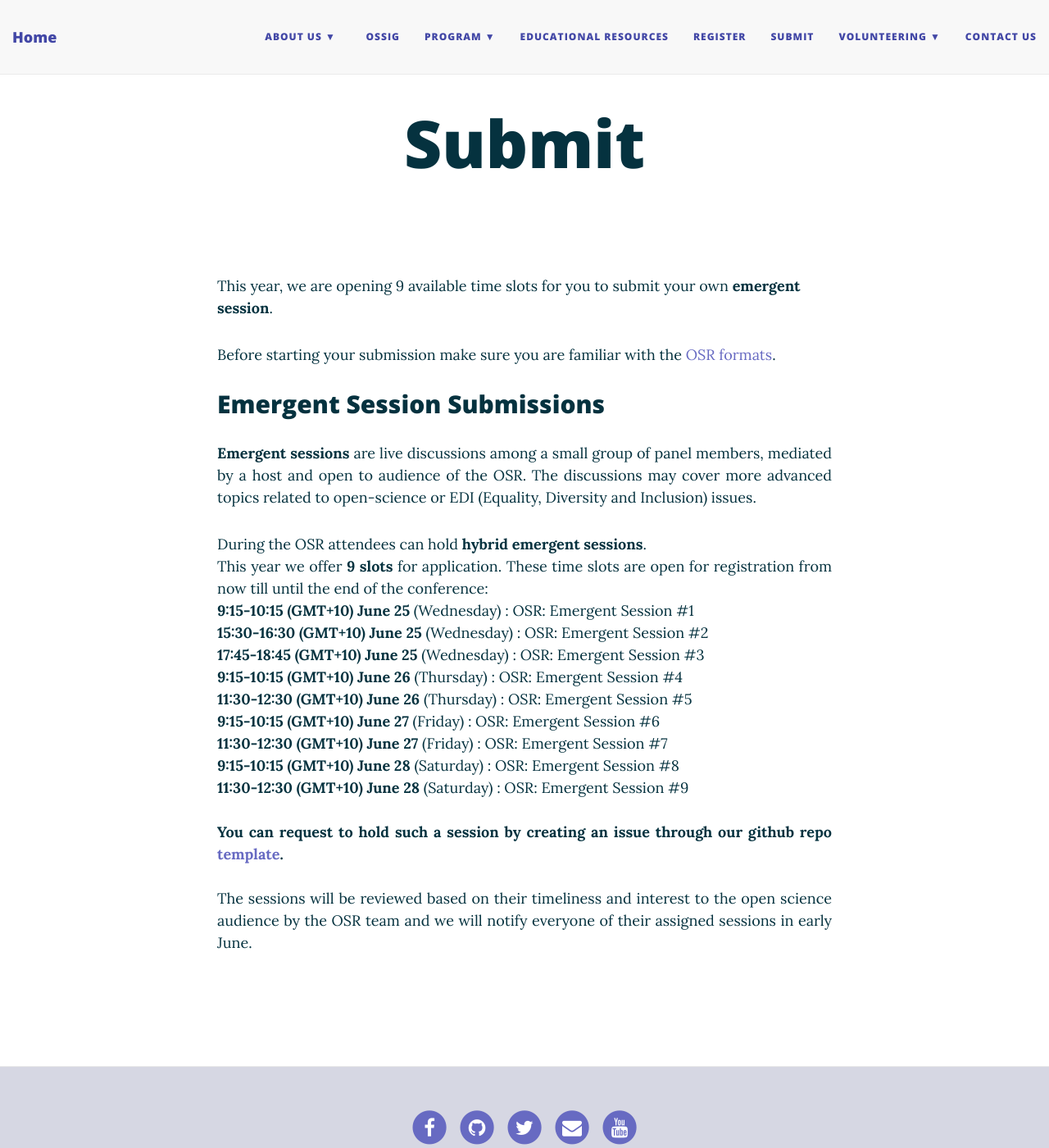
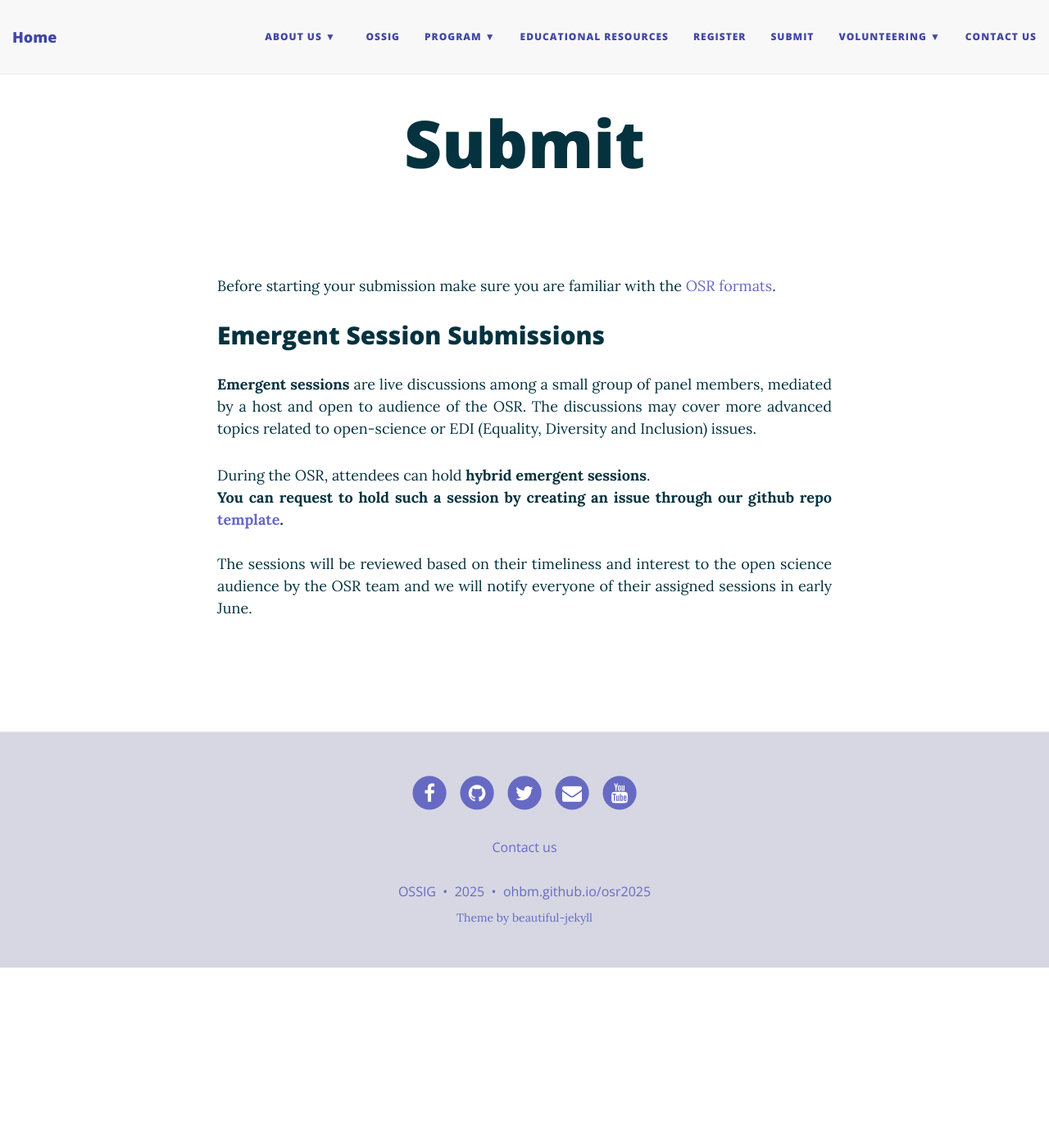
Before and after one commit to ohbm/osr2025, a Jekyll site: the page built from submit.md, in a window 1280 px wide and 1400 px high. Shown: the whole window at 82% size. Built offline with Jekyll 4.4.1, drawn with Linux system fonts in a browser that asks for light colours; nearby versions of some CDN libraries.

Commit message:
Remove emergent sessions info for now

```diff
--- a/submit.md
+++ b/submit.md
@@ -9,7 +9,7 @@
 {::options parse_block_html="false" /}
 {::options parse_block_html="true" /}
 
-This year, we are opening 9 available time slots for you to submit your own **emergent session**.
+<!-- This year, we are opening 9 available time slots for you to submit your own **emergent session**.  -->
 
 <p align="justify">
   Before starting your submission make sure you are familiar with the [OSR formats](/formats.md){:target="_blank"}.
@@ -45,8 +45,8 @@
   **Emergent sessions** are live discussions among a small group of panel members, mediated by a host and open to audience of the OSR. The discussions may cover more advanced topics related to open-science or EDI (Equality, Diversity and Inclusion) issues.
 </p>
 <p align="justify">
-During the OSR attendees can hold **hybrid emergent sessions**. <br>
-This year we offer **9 slots** for application. These time slots are open for registration from now till until the end of the conference:<br>
+During the OSR, attendees can hold **hybrid emergent sessions**. <br>
+<!-- This year we offer **9 slots** for application. These time slots are open for registration from now till until the end of the conference:<br>
 **9:15-10:15 (GMT+10) June 25** (Wednesday) : OSR: Emergent Session #1 <br>
 **15:30-16:30 (GMT+10) June 25** (Wednesday) : OSR: Emergent Session #2 <br>
 **17:45-18:45 (GMT+10) June 25** (Wednesday) : OSR: Emergent Session #3 <br>
@@ -56,7 +56,7 @@
 **11:30-12:30 (GMT+10) June 27** (Friday) : OSR: Emergent Session #7 <br>
 **9:15-10:15 (GMT+10) June 28** (Saturday) : OSR: Emergent Session #8 <br>
 **11:30-12:30 (GMT+10) June 28** (Saturday) : OSR: Emergent Session #9 <br>
-<br>
+<br>  -->
 **You can request to hold such a session by creating an issue through our github repo [template](https://github.com/ohbm/osr2025/issues/1){:target="_blank"}.**<br> <br>
 The sessions will be reviewed based on their timeliness and interest to the open science audience by the OSR team and we will notify everyone of their assigned sessions in early June. <br>
 </p>
```
